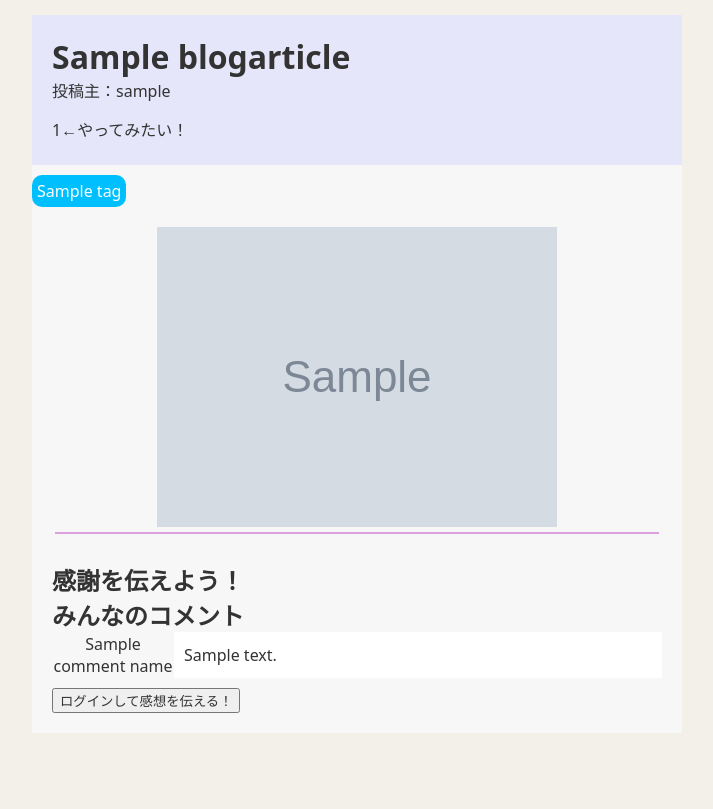
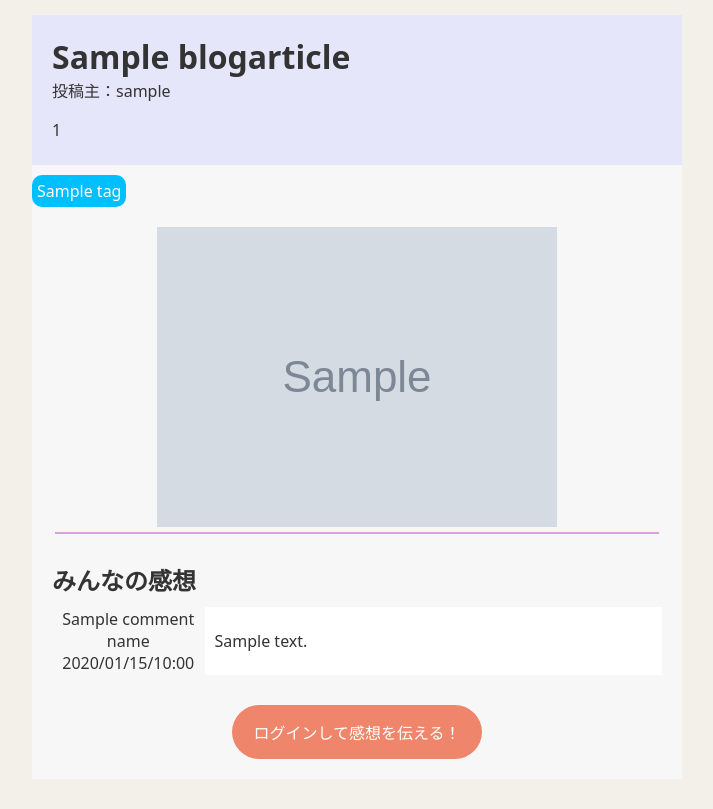
Before and after one commit to keromonsumire/yoninyonsyoku, a Flask app: template templates/show_article.html in a window 1280 px wide. Shown: the part 120-929 px from the top of the page, without its empty margins (283-996 px from the left). Before the commit the page ends 853 px from the top, so only its background shows below. Run offline with Flask 2, Linux system fonts and the light colour scheme; tables that the repository leaves empty hold one stand-in row (values such as "Sample post"); the template is opened without the code that fills it: values that come from a table or form of the project are taken from there, most other values are stand-ins (such as "Sample title", 1, 10 or a date in 2020); grey boxes marked "Sample" are stand-in pictures.

Commit message:
コメント実装

```diff
--- a/static/css/styles.css
+++ b/static/css/styles.css
@@ -607,17 +607,18 @@ thead:after {
 .article-table
 {
   width:100%;
+  margin-top:10px;
 }
 
 .article-td1
 {
-  width:20%;
+  width:25%;
   text-align: center;
 }
 
 .article-td2
 {
-  width:80%;
+  width:75%;
   background-color: white;
   padding:10px;
 }
@@ -625,6 +626,19 @@ thead:after {
 .table-span
 {
   height:10px;
+}
+
+.login-a
+{
+  text-decoration: none;
+}
+
+
+.login-button
+{
+  margin:0 auto;
+  margin-top:20px;
+  width:250px;
 }
 
 /* 入力フォームを縦に伸ばさない */
--- a/templates/show_article.html
+++ b/templates/show_article.html
@@ -7,13 +7,14 @@
             <p>投稿主：{{ user_name }}</p>
             {% if like_check == True %}
             <a href='/like/{{ blogarticle.id }}' class="no-under">
-                <p class="like-count"><span class="fas fa-heart heart red"></span>{{ like_count }}←やってみたい！</p>
+                <p class="like-count"><span class="fas fa-heart heart red"></span>{{ like_count }}</p>
             </a>
             {% else %}
             <a href='/like/{{ blogarticle.id }}' class="no-under">
-                <p class="like-count"><span class="fas fa-heart heart"></span>{{ like_count }}←やってみたい！</p>
+                <p class="like-count"><span class="fas fa-heart heart"></span>{{ like_count }}</p>
             </a>
             {% endif %}
+
         </div>
         {% for tag in tags %}
         <p class='article-tag tag{{ tag.type_id }}'>{{ tag.name }}</p>
@@ -34,21 +35,22 @@
         <div class="gratitude">
             <form method="POST">
                 <!-- ログインしていないと書き込めない -->
-                <h2>感謝を伝えよう！</h2>
                 {% if current_user.is_authenticated %}
+                <h2>感想を伝えてみよう</h2>
                 <div class="gratitude-content">
                     <textarea rows="10" type="text" name="comment"></textarea>
-                    <input type="submit" class="button" value="送信">
+                    <input type="submit" class="button" value="伝える">
                 </div>
                 {% endif %}
             </form>
-            <h2>みんなのコメント</h2>
+            <h2>みんなの感想</h2>
             <div class="article-comment">
                 <table class="article-table">
                     {% for comment in comments %}
                     <tr>
                         <td class="article-td1">
                             <p>{{ comment_names[comment.contributor_id] }}</p>
+                            <p>{{ comment.created_at.strftime("%Y/%m/%d/%H:%M") }}</p>
                         </td>
                         <td class="article-td2">
                             <p>{{ comment.text}}</p>
@@ -59,7 +61,7 @@
                 </table>
             </div>
             {% if current_user.is_authenticated == False %}
-            <a href="/login_session/{{blogarticle.id}}"><button>ログインして感想を伝える！</button></a>
+            <a class="login-a" href="/login_session/{{blogarticle.id}}"><input type="submit" class="button login-button" value="ログインして感想を伝える！"></a>
             {% endif %}
         </div>
     </div>
```
